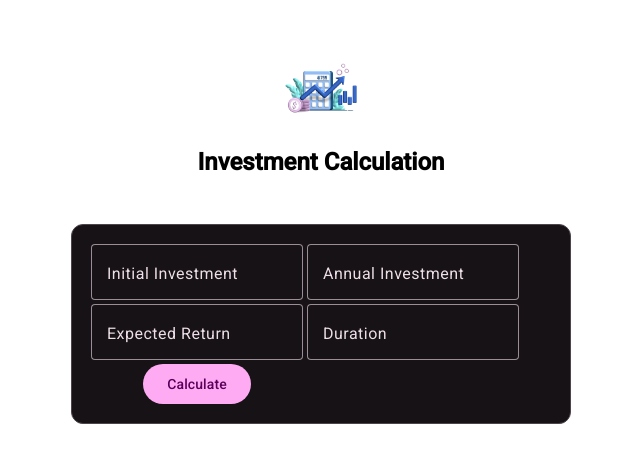
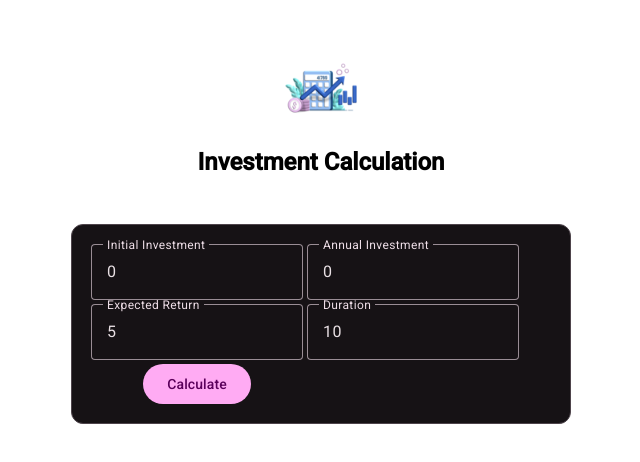
Before and after one commit to ersaumya/investApp, an Angular app: page / in a window 1280 px wide. Shown: the top 462 px of the page, without its empty margins (319-959 px from the left). Built offline with nearby package versions, Linux system fonts and the light colour scheme.

Commit message:
added two way binding in the form

```diff
--- a/src/app/header/header.component.html
+++ b/src/app/header/header.component.html
@@ -1,4 +1,4 @@
 <header>
-  <img src="investment.png" alt="A money bag" />
+  <img src="investment-min.png" alt="A money bag" />
   <h1>Investment Calculation</h1>
 </header>
--- a/src/app/user-input/user-input.component.html
+++ b/src/app/user-input/user-input.component.html
@@ -1,6 +1,6 @@
 <mat-card appearance="outlined">
   <mat-card-content>
-    <form class="user-input">
+    <form (ngSubmit)="onSubmit()">
       <table>
         <tr>
           <td>
@@ -10,7 +10,12 @@
               class="example-full-width"
             >
               <mat-label>Initial Investment</mat-label>
-              <input matInput type="number" placeholder="0" />
+              <input
+                matInput
+                type="number"
+                name="intial-investment"
+                [(ngModel)]="enteredIntialInvestment"
+              />
             </mat-form-field>
           </td>
           <td>
@@ -20,7 +25,12 @@
               class="example-full-width"
             >
               <mat-label>Annual Investment</mat-label>
-              <input matInput type="number" placeholder="0" />
+              <input
+                matInput
+                type="number"
+                name="annual-investment"
+                [(ngModel)]="enteredAnnualInvestment"
+              />
             </mat-form-field>
           </td>
         </tr>
@@ -32,7 +42,12 @@
               class="example-full-width"
             >
               <mat-label>Expected Return</mat-label>
-              <input matInput type="number" placeholder="0" />
+              <input
+                matInput
+                type="number"
+                name="expected-return"
+                [(ngModel)]="enteredExpectedReturn"
+              />
             </mat-form-field>
           </td>
           <td>
@@ -42,7 +57,12 @@
               class="example-full-width"
             >
               <mat-label>Duration</mat-label>
-              <input matInput type="number" placeholder="0" />
+              <input
+                matInput
+                type="number"
+                name="duration"
+                [(ngModel)]="enteredDuration"
+              />
             </mat-form-field>
           </td>
         </tr>
--- a/src/app/user-input/user-input.component.ts
+++ b/src/app/user-input/user-input.component.ts
@@ -17,4 +17,12 @@ import { MatCardModule } from '@angular/material/card';
   templateUrl: './user-input.component.html',
   styleUrl: './user-input.component.css',
 })
-export class UserInputComponent {}
+export class UserInputComponent {
+  enteredIntialInvestment = '0';
+  enteredAnnualInvestment = '0';
+  enteredExpectedReturn = '5';
+  enteredDuration = '10';
+  onSubmit() {
+    console.log('Submitted');
+  }
+}
```
Also changed, not shown: public/investment-min.png (added), public/investment.png (deleted).
